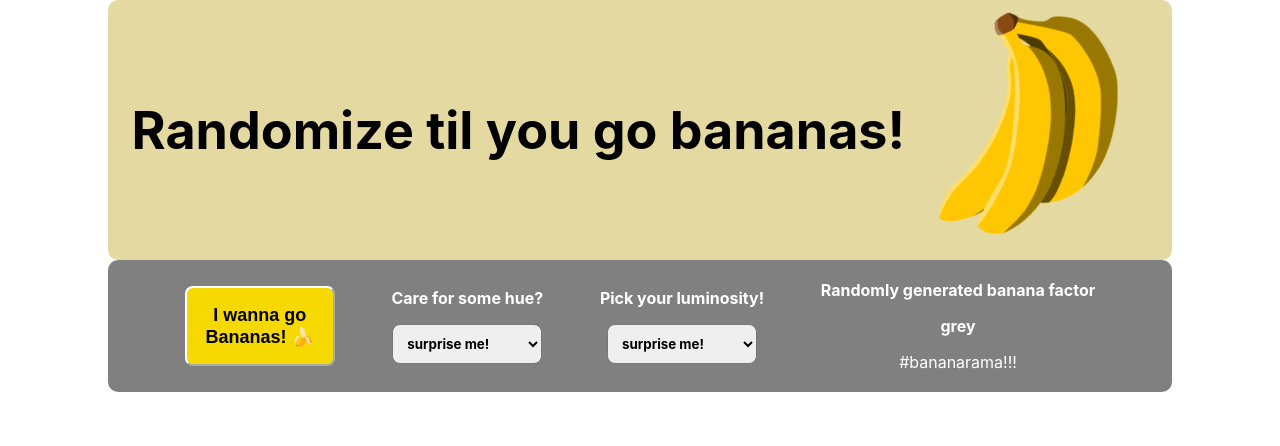
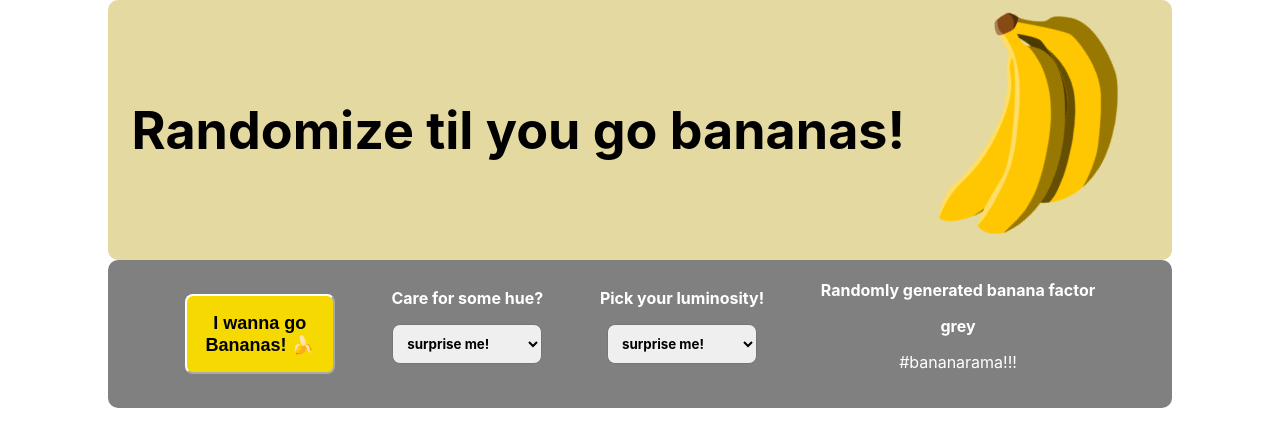
Before and after one commit to mtslks-zz/react-random-color-generator, a React (Create React App) app: page / in a window 1280 px wide. Shown: the top 446 px of the page. Built offline with nearby package versions, Linux system fonts and the light colour scheme.

Commit message:
Update library, bug fixing

```diff
--- a/src/Body.js
+++ b/src/Body.js
@@ -1,11 +1,9 @@
 import './App.css';
-// import styled from '@emotion/styled'; // CSS-in-JS API
+import color from 'randomcolor';
 import { useState } from 'react';
 
-export default Body;
-
 // Library import to randomize colors
-const color = require('randomcolor');
+// const color = require('randomcolor');
 
 // Setting component Body that will use the library to set a random color as background color
 function Body() {
@@ -35,7 +33,7 @@ function Body() {
 
       <div>
         <b>Care for some hue?</b>
-        <p />
+        <p>
           <select
             className="hueDropdown"
             value={hue}
@@ -50,11 +48,12 @@ function Body() {
             <option value="purple">purple</option>
             <option value="pink">pink</option>
           </select>
+        </p>
       </div>
 
       <div>
         <b>Pick your luminosity!</b>
-        <p />
+        <p>
           <select
             className="luminosityDropdown"
             value={luminosity}
@@ -65,6 +64,7 @@ function Body() {
             <option value="bright">bright</option>
             <option value="light">light</option>
           </select>
+        </p>
       </div>
 
       <div>
@@ -72,9 +72,10 @@ function Body() {
           Randomly generated banana factor <p />
           {randomColor}
         </b>
-        <p />
-        #bananarama!!!
+        <p>#bananarama!!!</p>
       </div>
     </body>
   );
 }
+
+export default Body;
```
Lines whose indentation alone changed are shown as unchanged.
